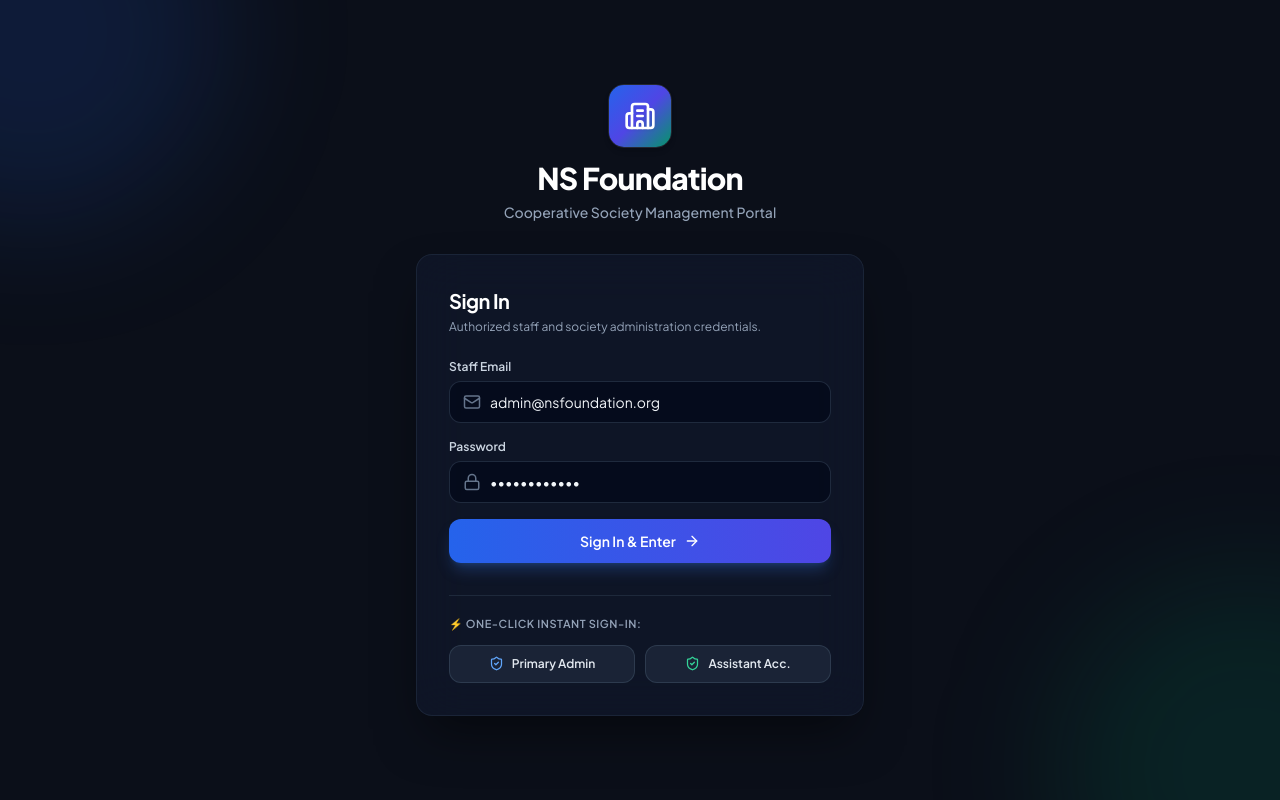
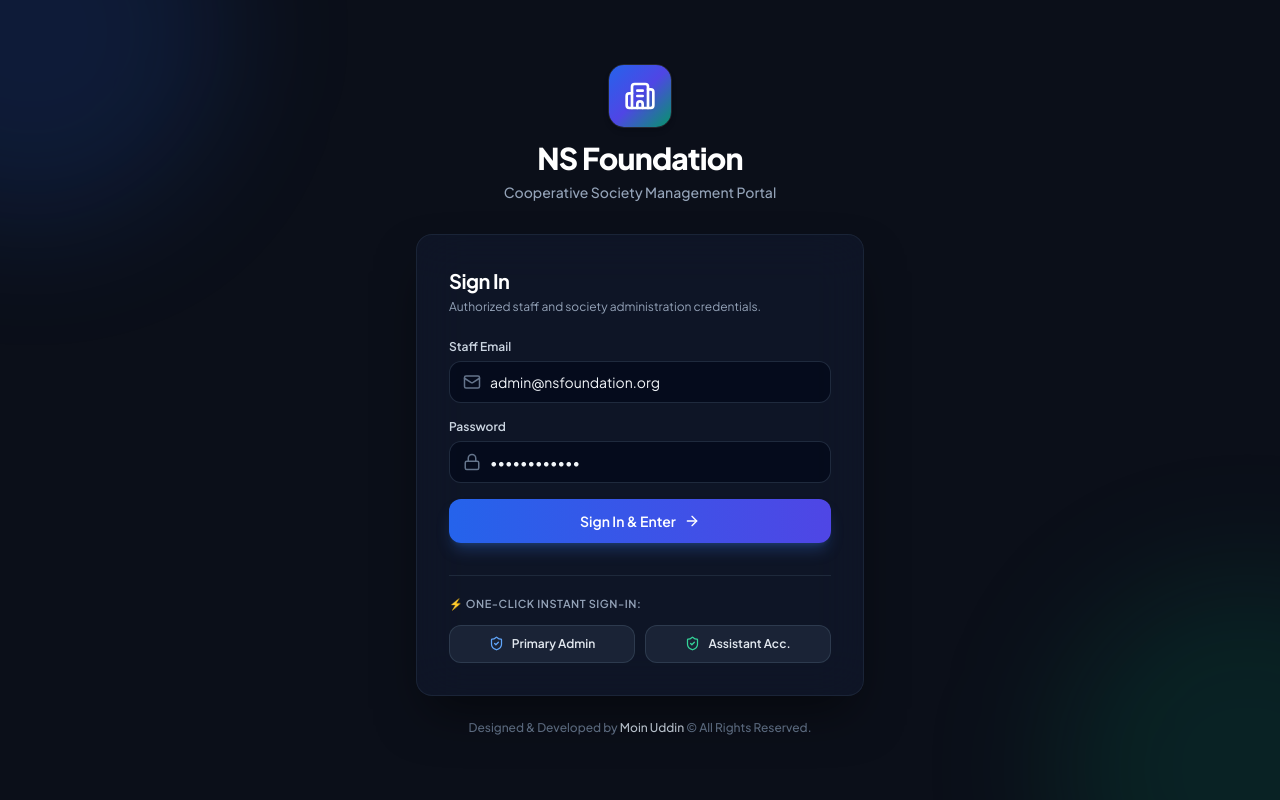
Before and after one commit to MoinBinNizam/NSFoundationWebApp, a React (Vite) app in the folder frontend/: page /login in a window 1280 px wide. Built offline with nearby package versions, Linux system fonts and the light colour scheme; no server answers.

Commit message:
Implementation Plan - issue #9, Edit layout, login

```diff
--- a/frontend/src/components/Layout.tsx
+++ b/frontend/src/components/Layout.tsx
@@ -69,11 +69,11 @@ export const Layout: React.FC = () => {
           <div className="flex items-center gap-3">
             <BrandLogo size="md" editable />
             <div>
-              <h1 className="text-sm font-extrabold tracking-tight text-white flex items-center gap-1.5">
+              <h1 className="text-xl font-extrabold tracking-tight text-white flex items-center gap-1.5">
                 NS Foundation
               </h1>
               <p className="text-[11px] text-gray-400 font-medium">
-                এন এস ফাউন্ডেশন সমবায়
+                এন এস ফাউন্ডেশন সমবায় সমিতি
               </p>
             </div>
           </div>
@@ -196,6 +196,13 @@ export const Layout: React.FC = () => {
         <main className="flex-1 p-4 sm:p-6 lg:p-8 max-w-7xl w-full mx-auto">
           <Outlet />
         </main>
+
+        {/* Footer */}
+        <footer className="py-4 px-6 border-t border-white/5 bg-[#0B0F19]/60 text-center text-xl text-gray-500">
+          <p>
+            Designed & Developed by <span className="text-gray-300 font-medium">Moin Uddin</span> © All Rights Reserved.
+          </p>
+        </footer>
       </div>
     </div>
   );
--- a/frontend/src/pages/LoginPage.tsx
+++ b/frontend/src/pages/LoginPage.tsx
@@ -170,6 +170,11 @@ export const LoginPage: React.FC = () => {
             </div>
           </div>
         </div>
+
+        {/* Footer */}
+        <p className="text-center text-xs text-slate-500 mt-6 font-medium">
+          Designed & Developed by <span className="text-slate-300">Moin Uddin</span> © All Rights Reserved.
+        </p>
       </div>
     </div>
   );
```
Also changed, not shown: 1 other file (tests, documents, lock files or other folders).
